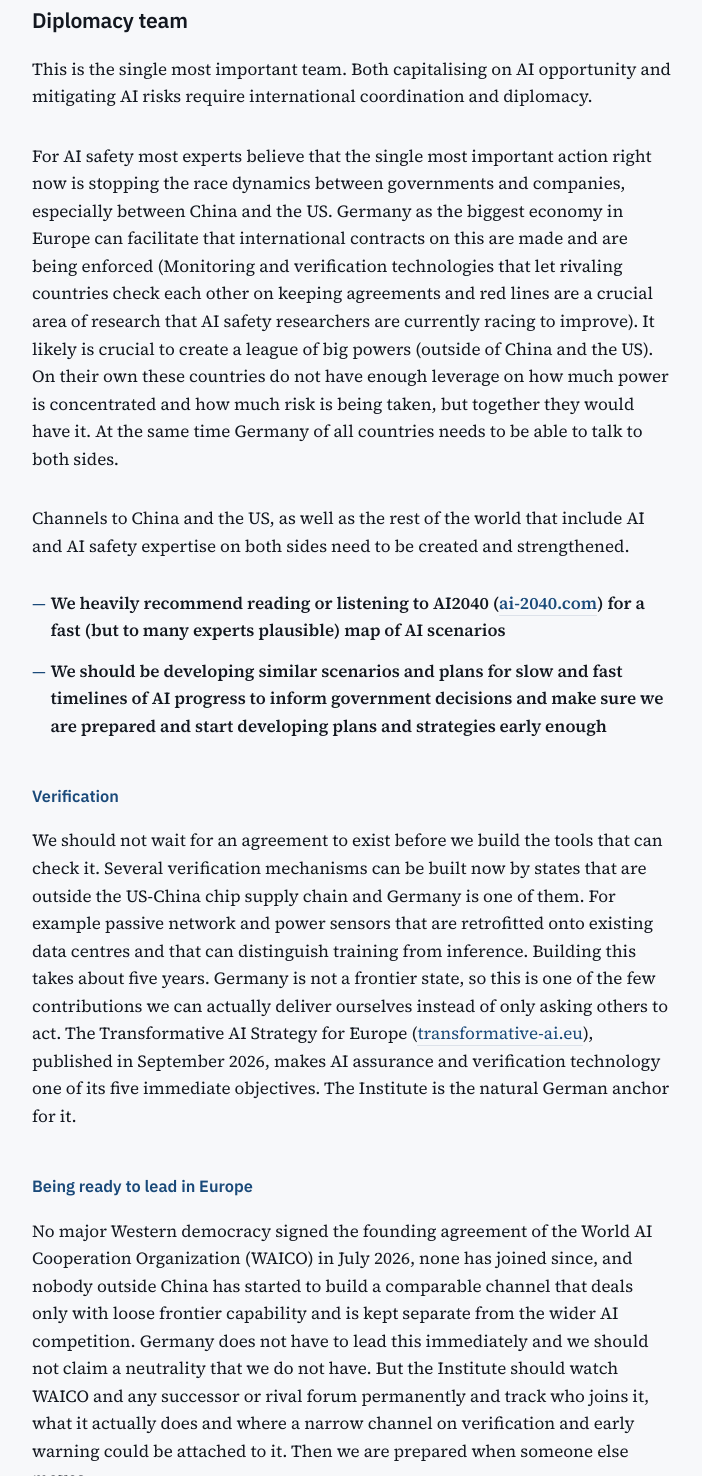
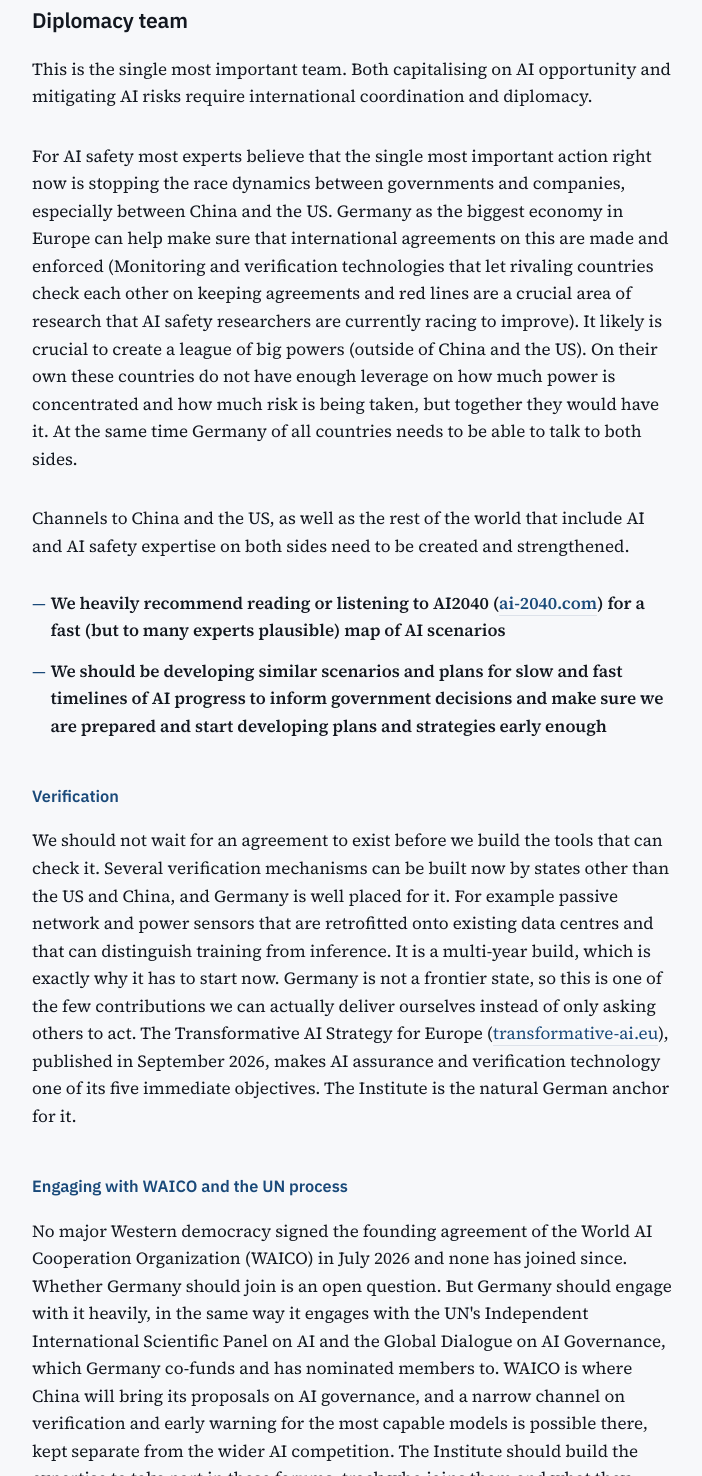
Before and after one commit to DavidFruehbuss/aisi-notes, a plain HTML site: page index.html in a window 1280 px wide. Shown: the part 1324-2800 px from the top of the page, without its empty margins (288-990 px from the left). Drawn offline with Linux system fonts and the light colour scheme.

Commit message:
Engage with WAICO like the UN process; drop the five-year line; naming fixes

```diff
--- a/index.html
+++ b/index.html
@@ -171,18 +171,18 @@ p.closing { margin-top: 1.6rem; padding-top: 1rem; border-top: 1px solid var(--l
     <ul><li><a href="#diplomacy-team">Diplomacy team</a></li><li><a href="#child-safety-and-education">Child Safety and education</a></li><li><a href="#guarding-democracy">Guarding Democracy</a></li><li><a href="#cybersecurity">Cybersecurity</a></li><li><a href="#biosecurity">Biosecurity</a></li><li><a href="#economic">Economic</a></li><li><a href="#advanced-economics-team">Advanced Economics team</a></li><li><a href="#further-recommendations">Further recommendations</a></li></ul>
   </nav>
   <p>AISI Deutschland is a huge opportunity for Germany. It has started with the right core: the technical evaluation of leading AI models. These are short notes on the teams we think the Institute needs beyond model evaluation, why we think they are important and very valuable for the government, and why they should be built now, in parallel with the evaluation core. All of these teams should draw on what the evaluation team finds, and feed their questions back into it.</p>
-<p>Note on headcount: Phase 1 estimates are in the range of the UK&#x27;s AI safety institute&#x27;s head-count (about 260 people and around 66 million pounds per year), which might be ambitious at the start but should be on the lower end of consideration.</p>
+<p>Note on headcount: Phase 1 estimates are in the range of the UK AI Security Institute&#x27;s headcount (about 260 people and around 66 million pounds per year), which might be ambitious at the start but should be on the lower end of consideration.</p>
 <h1 class="sec">Teams:</h1>
 <p>The teams we propose are additional to the people who already work on these topics in the ministries and agencies, and they should work closely with them and be heavily informing them. What they add is a deep, AI-native perspective: people who follow frontier AI development daily, can test claims against the models themselves, and can anticipate what the next generation of models will change. This complements the domain expertise, mandates and networks that exist in government today. It does not replace them.</p>
 <h2 id="diplomacy-team">Diplomacy team</h2>
 <p>This is the single most important team. Both capitalising on AI opportunity and mitigating AI risks require international coordination and diplomacy.</p>
-<p>For AI safety most experts believe that the single most important action right now is stopping the race dynamics between governments and companies, especially between China and the US. Germany as the biggest economy in Europe can facilitate that international contracts on this are made and are being enforced (Monitoring and verification technologies that let rivaling countries check each other on keeping agreements and red lines are a crucial area of research that AI safety researchers are currently racing to improve). It likely is crucial to create a league of big powers (outside of China and the US). On their own these countries do not have enough leverage on how much power is concentrated and how much risk is being taken, but together they would have it. At the same time Germany of all countries needs to be able to talk to both sides.</p>
+<p>For AI safety most experts believe that the single most important action right now is stopping the race dynamics between governments and companies, especially between China and the US. Germany as the biggest economy in Europe can help make sure that international agreements on this are made and enforced (Monitoring and verification technologies that let rivaling countries check each other on keeping agreements and red lines are a crucial area of research that AI safety researchers are currently racing to improve). It likely is crucial to create a league of big powers (outside of China and the US). On their own these countries do not have enough leverage on how much power is concentrated and how much risk is being taken, but together they would have it. At the same time Germany of all countries needs to be able to talk to both sides.</p>
 <p>Channels to China and the US, as well as the rest of the world that include AI and AI safety expertise on both sides need to be created and strengthened.</p>
 <ul><li><strong>We heavily recommend reading or listening to AI2040 (<a class="ref" href="https://ai-2040.com">ai-2040.com</a>) for a fast (but to many experts plausible) map of AI scenarios</strong></li><li><strong>We should be developing similar scenarios and plans for slow and fast timelines of AI progress to inform government decisions and make sure we are prepared and start developing plans and strategies early enough</strong></li></ul>
 <h3 class="sub">Verification</h3>
-<p>We should not wait for an agreement to exist before we build the tools that can check it. Several verification mechanisms can be built now by states that are outside the US-China chip supply chain and Germany is one of them. For example passive network and power sensors that are retrofitted onto existing data centres and that can distinguish training from inference. Building this takes about five years. Germany is not a frontier state, so this is one of the few contributions we can actually deliver ourselves instead of only asking others to act. The Transformative AI Strategy for Europe (<a class="ref" href="https://transformative-ai.eu">transformative-ai.eu</a>), published in September 2026, makes AI assurance and verification technology one of its five immediate objectives. The Institute is the natural German anchor for it.</p>
-<h3 class="sub">Being ready to lead in Europe</h3>
-<p>No major Western democracy signed the founding agreement of the World AI Cooperation Organization (WAICO) in July 2026, none has joined since, and nobody outside China has started to build a comparable channel that deals only with loose frontier capability and is kept separate from the wider AI competition. Germany does not have to lead this immediately and we should not claim a neutrality that we do not have. But the Institute should watch WAICO and any successor or rival forum permanently and track who joins it, what it actually does and where a narrow channel on verification and early warning could be attached to it. Then we are prepared when someone else moves.</p>
+<p>We should not wait for an agreement to exist before we build the tools that can check it. Several verification mechanisms can be built now by states other than the US and China, and Germany is well placed for it. For example passive network and power sensors that are retrofitted onto existing data centres and that can distinguish training from inference. It is a multi-year build, which is exactly why it has to start now. Germany is not a frontier state, so this is one of the few contributions we can actually deliver ourselves instead of only asking others to act. The Transformative AI Strategy for Europe (<a class="ref" href="https://transformative-ai.eu">transformative-ai.eu</a>), published in September 2026, makes AI assurance and verification technology one of its five immediate objectives. The Institute is the natural German anchor for it.</p>
+<h3 class="sub">Engaging with WAICO and the UN process</h3>
+<p>No major Western democracy signed the founding agreement of the World AI Cooperation Organization (WAICO) in July 2026 and none has joined since. Whether Germany should join is an open question. But Germany should engage with it heavily, in the same way it engages with the UN&#x27;s Independent International Scientific Panel on AI and the Global Dialogue on AI Governance, which Germany co-funds and has nominated members to. WAICO is where China will bring its proposals on AI governance, and a narrow channel on verification and early warning for the most capable models is possible there, kept separate from the wider AI competition. The Institute should build the expertise to take part in these forums, track who joins them and what they actually do, and put forward proposals of our own. Waiting to see how these forums develop gives Germany no influence over them.</p>
 <h2 id="child-safety-and-education">Child Safety and education</h2>
 <p>Crucially important. There are huge risks and opportunities in this area. We are not experts on this, but making sure AI across the board serves to increase education for both children and adults instead of creating a sort of brain-rot or information overload seems important for Germany&#x27;s future.</p>
 <h2 id="guarding-democracy">Guarding Democracy</h2>
```
Also changed, not shown: 1 other file.
